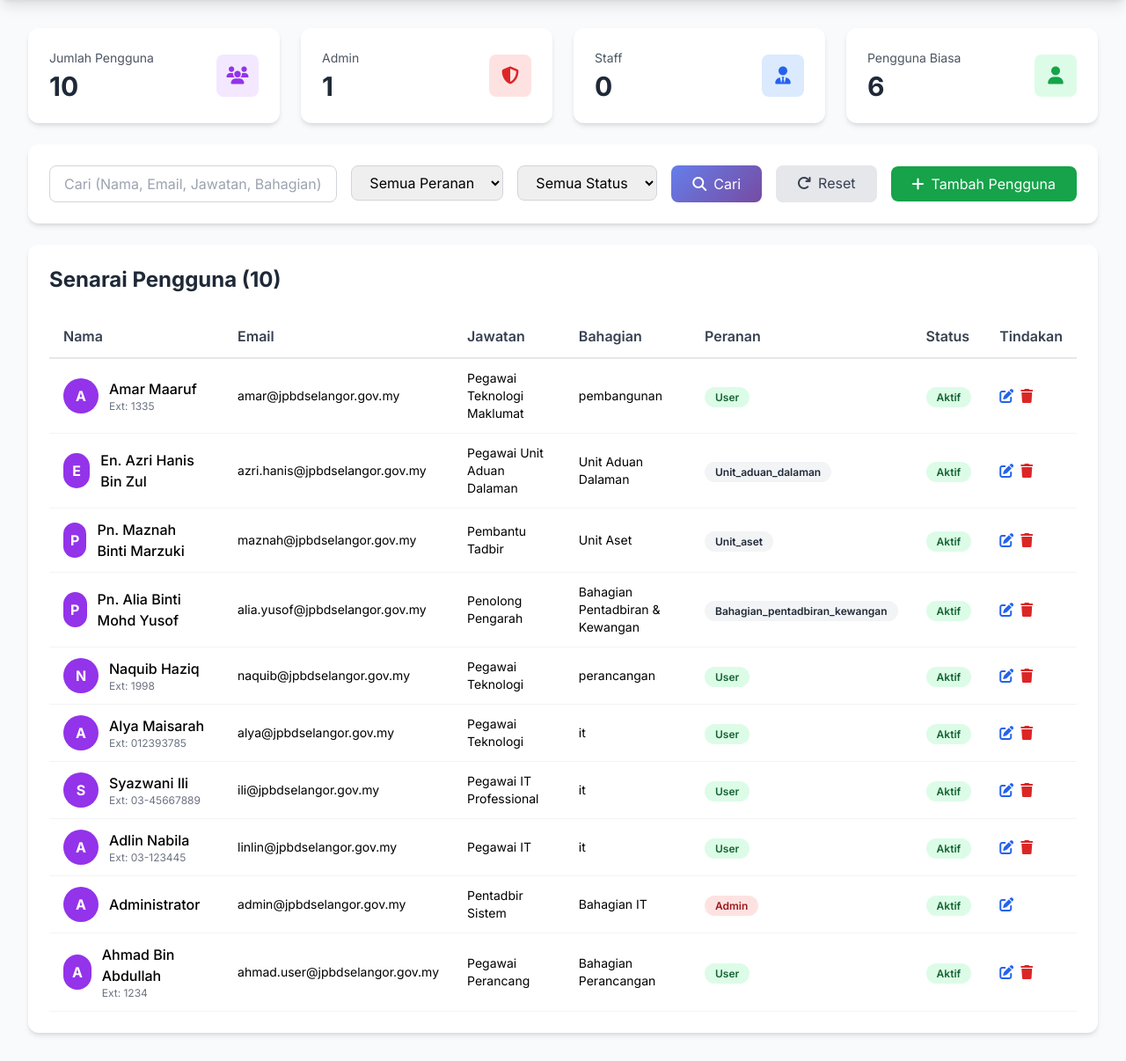
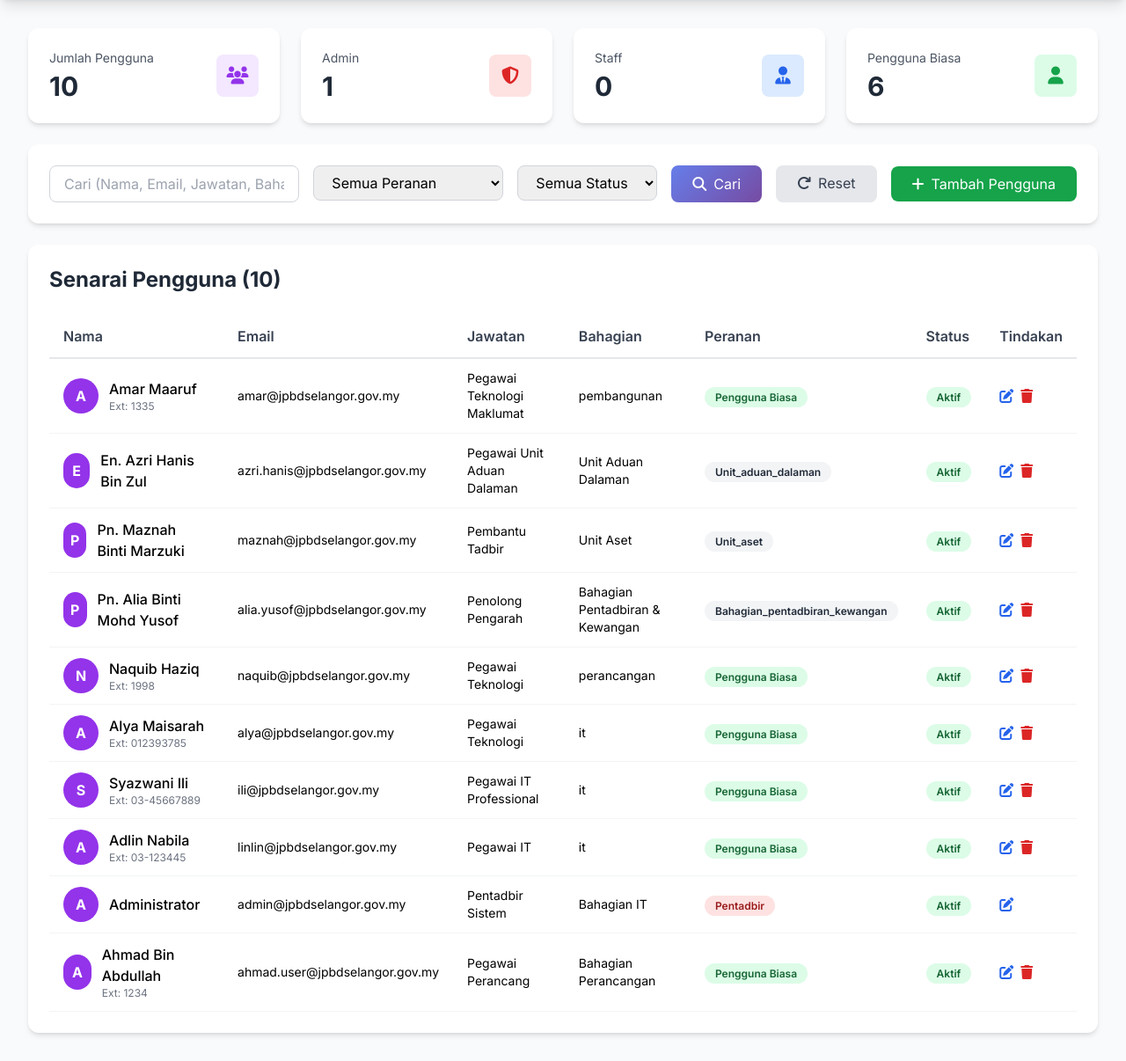
Before and after one commit to alyazone/helpdesk, a PHP site: page /helpdesk/admin/users.php in a window 1280 px wide. Shown: the part 64-1270 px from the top of the page at 88% size. Run offline with PHP 8.4, Linux system fonts and the light colour scheme; a user stored in the database is signed in; data comes from the database, SQL or seed files in the repository; some libraries are stand-ins or nearby versions.

Commit message:
Update user role dropdown and naming in admin/users.php
- Add unit-specific roles: Unit IT/Sokongan, Unit Aduan Dalaman, Unit Aset, Pegawai Pelulus Aset
- Improve role display names with Malay translations (Pentadbir, Pegawai, Pengguna Biasa)
- Add color coding for different unit roles
- Update role filter dropdown with new options
- Enable admins to easily update user roles through comprehensive dropdown

```diff
--- a/admin/users.php
+++ b/admin/users.php
@@ -160,9 +160,13 @@ $user = getUser();
                     <div>
                         <select name="role" class="px-4 py-2 border border-gray-300 rounded-lg focus:ring-2 focus:ring-purple-500">
                             <option value="all" <?php echo $role_filter === 'all' ? 'selected' : ''; ?>>Semua Peranan</option>
-                            <option value="admin" <?php echo $role_filter === 'admin' ? 'selected' : ''; ?>>Admin</option>
-                            <option value="staff" <?php echo $role_filter === 'staff' ? 'selected' : ''; ?>>Staff</option>
-                            <option value="user" <?php echo $role_filter === 'user' ? 'selected' : ''; ?>>User</option>
+                            <option value="admin" <?php echo $role_filter === 'admin' ? 'selected' : ''; ?>>Pentadbir</option>
+                            <option value="staff" <?php echo $role_filter === 'staff' ? 'selected' : ''; ?>>Pegawai</option>
+                            <option value="user" <?php echo $role_filter === 'user' ? 'selected' : ''; ?>>Pengguna Biasa</option>
+                            <option value="Unit_it_sokongan" <?php echo $role_filter === 'Unit_it_sokongan' ? 'selected' : ''; ?>>Unit IT / Sokongan</option>
+                            <option value="Unit_aduan_dalaman" <?php echo $role_filter === 'Unit_aduan_dalaman' ? 'selected' : ''; ?>>Unit Aduan Dalaman</option>
+                            <option value="Unit_aset" <?php echo $role_filter === 'Unit_aset' ? 'selected' : ''; ?>>Unit Aset</option>
+                            <option value="Pegawai_pelulus_aset" <?php echo $role_filter === 'Pegawai_pelulus_aset' ? 'selected' : ''; ?>>Pegawai Pelulus Aset</option>
                         </select>
                     </div>
                     <div>
@@ -236,12 +240,26 @@ $user = getUser();
                                     $role_colors = [
                                         'admin' => 'bg-red-100 text-red-800',
                                         'staff' => 'bg-blue-100 text-blue-800',
-                                        'user' => 'bg-green-100 text-green-800'
+                                        'user' => 'bg-green-100 text-green-800',
+                                        'Unit_it_sokongan' => 'bg-purple-100 text-purple-800',
+                                        'Unit_aduan_dalaman' => 'bg-yellow-100 text-yellow-800',
+                                        'Unit_aset' => 'bg-orange-100 text-orange-800',
+                                        'Pegawai_pelulus_aset' => 'bg-indigo-100 text-indigo-800'
+                                    ];
+                                    $role_names = [
+                                        'admin' => 'Pentadbir',
+                                        'staff' => 'Pegawai',
+                                        'user' => 'Pengguna Biasa',
+                                        'Unit_it_sokongan' => 'Unit IT / Sokongan',
+                                        'Unit_aduan_dalaman' => 'Unit Aduan Dalaman',
+                                        'Unit_aset' => 'Unit Aset',
+                                        'Pegawai_pelulus_aset' => 'Pegawai Pelulus Aset'
                                     ];
                                     $color = $role_colors[$u['role']] ?? 'bg-gray-100 text-gray-800';
+                                    $role_display = $role_names[$u['role']] ?? ucfirst($u['role']);
                                     ?>
                                     <span class="px-3 py-1 rounded-full text-xs font-semibold <?php echo $color; ?>">
-                                        <?php echo ucfirst($u['role']); ?>
+                                        <?php echo $role_display; ?>
                                     </span>
                                 </td>
                                 <td class="py-3 px-4">
@@ -335,9 +353,13 @@ $user = getUser();
                         </label>
                         <select id="role" name="role" required
                                 class="w-full px-4 py-2 border border-gray-300 rounded-lg focus:ring-2 focus:ring-purple-500">
-                            <option value="user">User</option>
-                            <option value="staff">Staff</option>
-                            <option value="admin">Admin</option>
+                            <option value="user">Pengguna Biasa</option>
+                            <option value="staff">Pegawai</option>
+                            <option value="admin">Pentadbir</option>
+                            <option value="Unit_it_sokongan">Unit IT / Sokongan</option>
+                            <option value="Unit_aduan_dalaman">Unit Aduan Dalaman</option>
+                            <option value="Unit_aset">Unit Aset</option>
+                            <option value="Pegawai_pelulus_aset">Pegawai Pelulus Aset</option>
                         </select>
                     </div>
                     <div>
```
